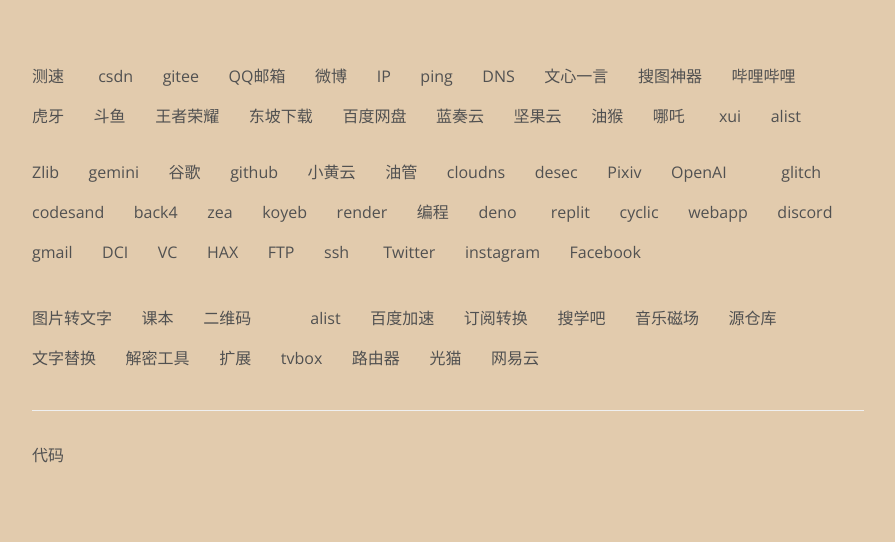
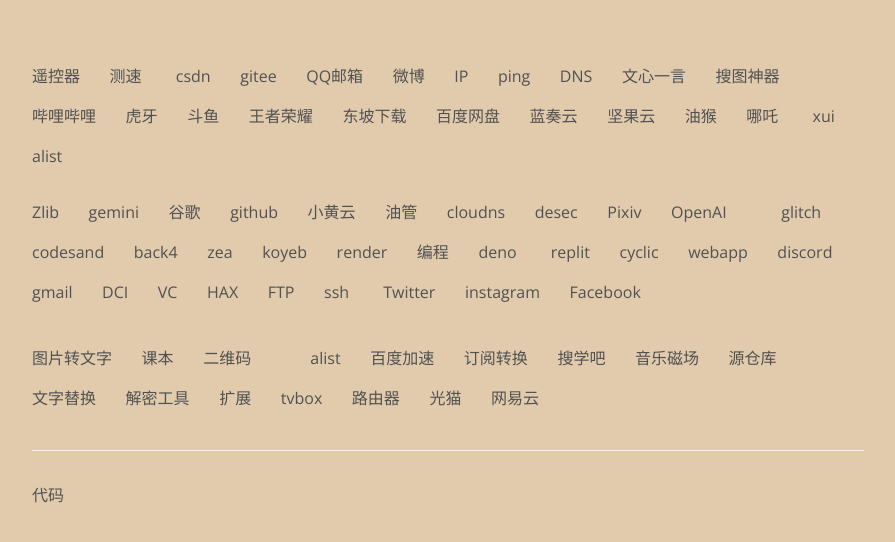
Before and after one commit to gibaoxi/gibaoxi.github.io, a plain HTML site: page index.html in a window 1280 px wide. Shown: the whole page, without its empty margins (192-1087 px from the left). Drawn offline with nearby package versions, Linux system fonts and the light colour scheme.

Commit message:
Update index.html

```diff
--- a/index.html
+++ b/index.html
@@ -58,7 +58,7 @@
         <div class="link-section">
 
 <div class="link-list">
-
+<div class="link"><a href="http://192.168.0.104:9978/" target="_blank"> 遥控器<a></div>
           <div class="link"><a href="https://www.speedtest.net/" target="_blank"> 测速<a></div>
 
 <div class="link"><a href="https://www.csdn.net/" target="_blank">csdn<a></div>
```
